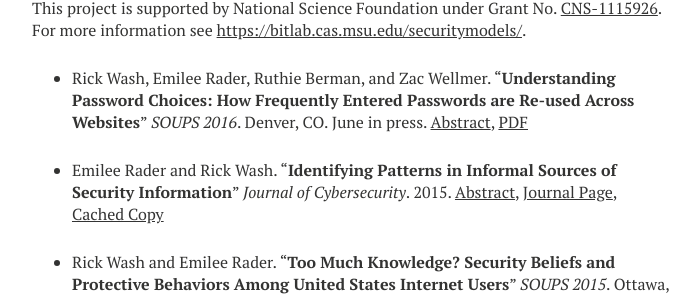
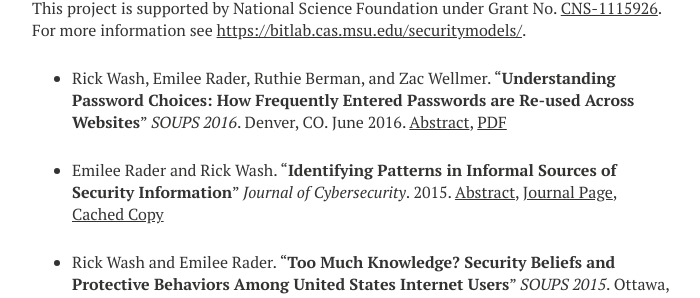
Before and after one commit to bierdoctor/bierdoctor.github.io, a Jekyll site: the page built from projects/index.md, in a window 1280 px wide and 900 px high, scrolled down 2249 px. Shown: the part 149-447 px from the top of the window, without its empty margins (288-988 px from the left). Built offline with Jekyll 4.4.1, drawn with Linux system fonts in a browser that asks for light colours; nearby versions of some CDN libraries.

Commit message:
update filename and publication year

```diff
--- a/_posts/2016-05-17-security-study-soups-2016.md
+++ b/_posts/2016-05-17-security-study-soups-2016.md
@@ -5,7 +5,7 @@
 tags: security
 title: "Understanding Password Choices: How Frequently Entered Passwords are Re-used Across Websites"
 author: Rick Wash, Emilee Rader, Ruthie Berman, and Zac Wellmer
-year: in press
+year: 2016
 file: "SOUPS-2016-security-passwords-field-study.pdf"
 abstract: yes
 conference: SOUPS 2016
```
